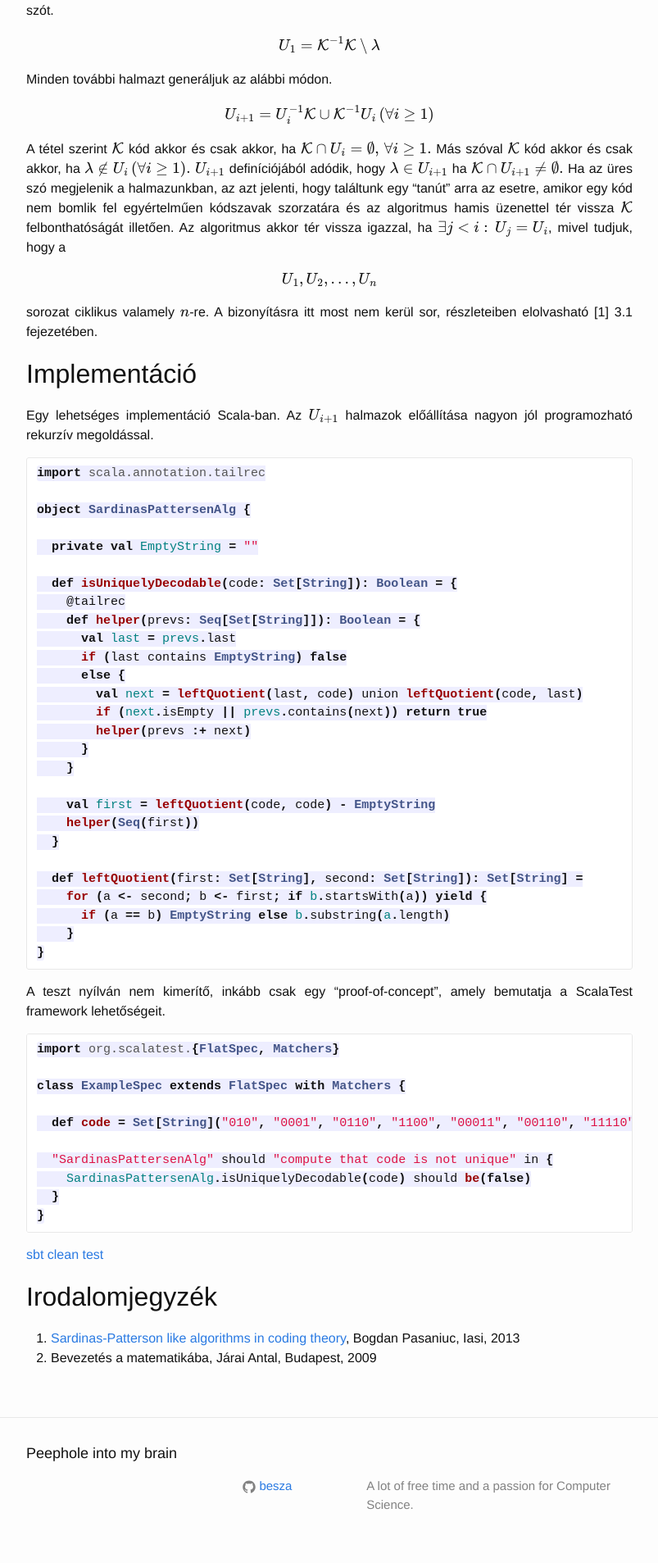
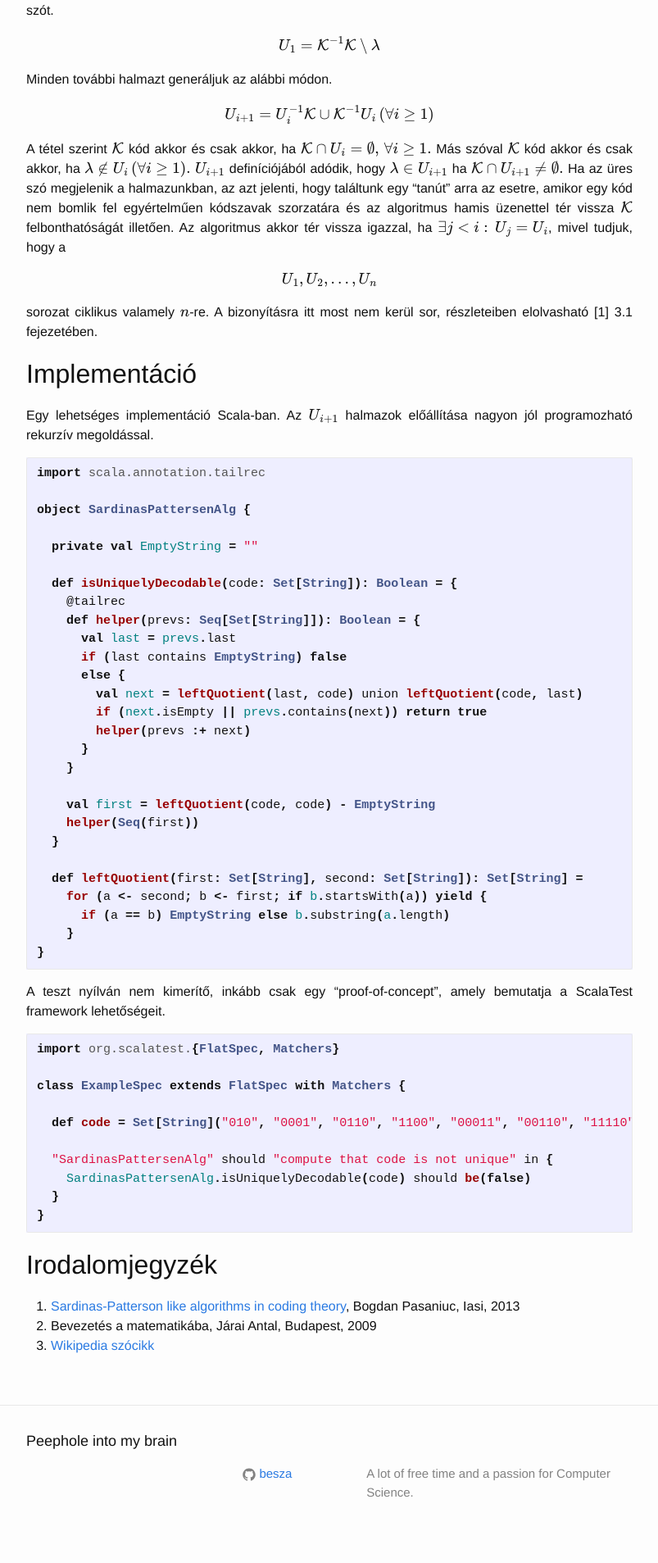
Before and after one commit to besza/besza.github.io, a Jekyll site: the page built from _posts/2016-08-24-Sardinas---Patterson-algoritmus.md, in a window 1280 px wide. Shown: the part 1039-2946 px from the top of the page at 82% size, without its empty margins (238-1041 px from the left). Built offline with Jekyll 4.4.1, drawn with Linux system fonts in a browser that asks for light colours; formulas are drawn with MathJax 3.

Commit message:
Fiddling with syntax highlight

````diff
--- a/_config.yml
+++ b/_config.yml
@@ -4,9 +4,7 @@ description: > # this means to ignore newlines until "baseurl:"
   A lot of free time and a passion for Computer Science.
 baseurl: "" # the subpath of your site, e.g. /blog/
 github_username: besza
-url: http://besza.github.io
+
 # Build settings
 markdown: kramdown
-kramdown:
-  input: GFM
-  syntax_highlighter: rogue
+highlighter: rouge
--- a/_posts/2016-08-24-Sardinas---Patterson-algoritmus.md
+++ b/_posts/2016-08-24-Sardinas---Patterson-algoritmus.md
@@ -94,10 +94,9 @@ class ExampleSpec extends FlatSpec with Matchers {
 }
 ```
 
-[sbt clean test]({{ site.url }}/pics/sbt_test.png)
-
 Irodalomjegyzék
 ---------------
 
   1. [Sardinas-Patterson like algorithms in coding theory](http://www.engr.uconn.edu/~bop04002/data/licenta.pdf), Bogdan Pasaniuc, Iasi, 2013
   1. Bevezetés a matematikába, Járai Antal, Budapest, 2009
+  1. [Wikipedia szócikk](https://en.wikipedia.org/wiki/Sardinas%E2%80%93Patterson_algorithm)
--- a/_sass/_syntax-highlighting.scss
+++ b/_sass/_syntax-highlighting.scss
@@ -2,7 +2,7 @@
  * Syntax highlighting styles
  */
 .highlight {
-    background: #fff;
+    background: #eef;
     @extend %vertical-rhythm;
 
     .c     { color: #998; font-style: italic } // Comment
````
